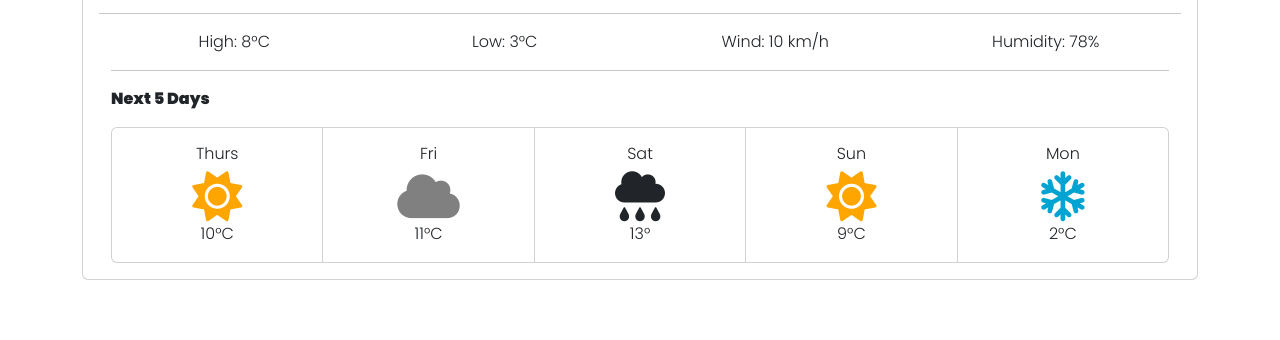
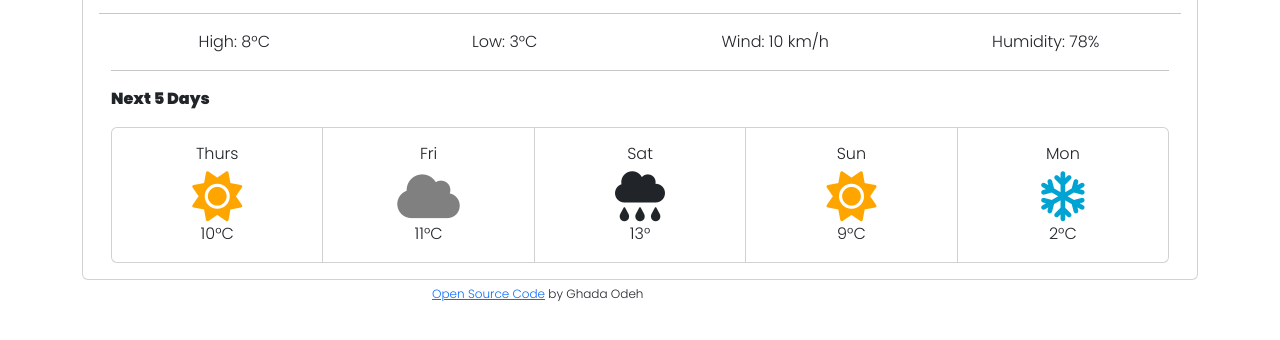
Before and after one commit to godeh2016/my-weather-app, a plain HTML site: page index.html in a window 1280 px wide. Shown: the part 398-738 px from the top of the page. Drawn offline with nearby package versions, Linux system fonts and the light colour scheme.

Commit message:
Author Source Code
Added source code author to html and added css coding to the author line.

```diff
--- a/index.html
+++ b/index.html
@@ -135,6 +135,7 @@
                     <i class="fa-regular fa-snowflake snow-small"></i>
                     <p class="card-text">2°C</p>
                   </div>
+
                 </div>
               </div>
             </div>
@@ -142,6 +143,10 @@
         </div>
       </div>
     </div>
+        <small class="author-code">
+                    <a href="https://github.com/godeh2016/my-weather-app" target="_blank">Open Source Code</a>
+                    by Ghada Odeh
+                  </small>
     <script src="src/index.js"></script>
   </body>
 </html>
--- a/src/style.css
+++ b/src/style.css
@@ -44,3 +44,8 @@
   font-size: 50px;
   color: #00a3d2;
 }
+.author-code {
+  font-family: "Poppins", sans-serif;
+  font-size: 12px;
+  margin: 350px;
+}
```
